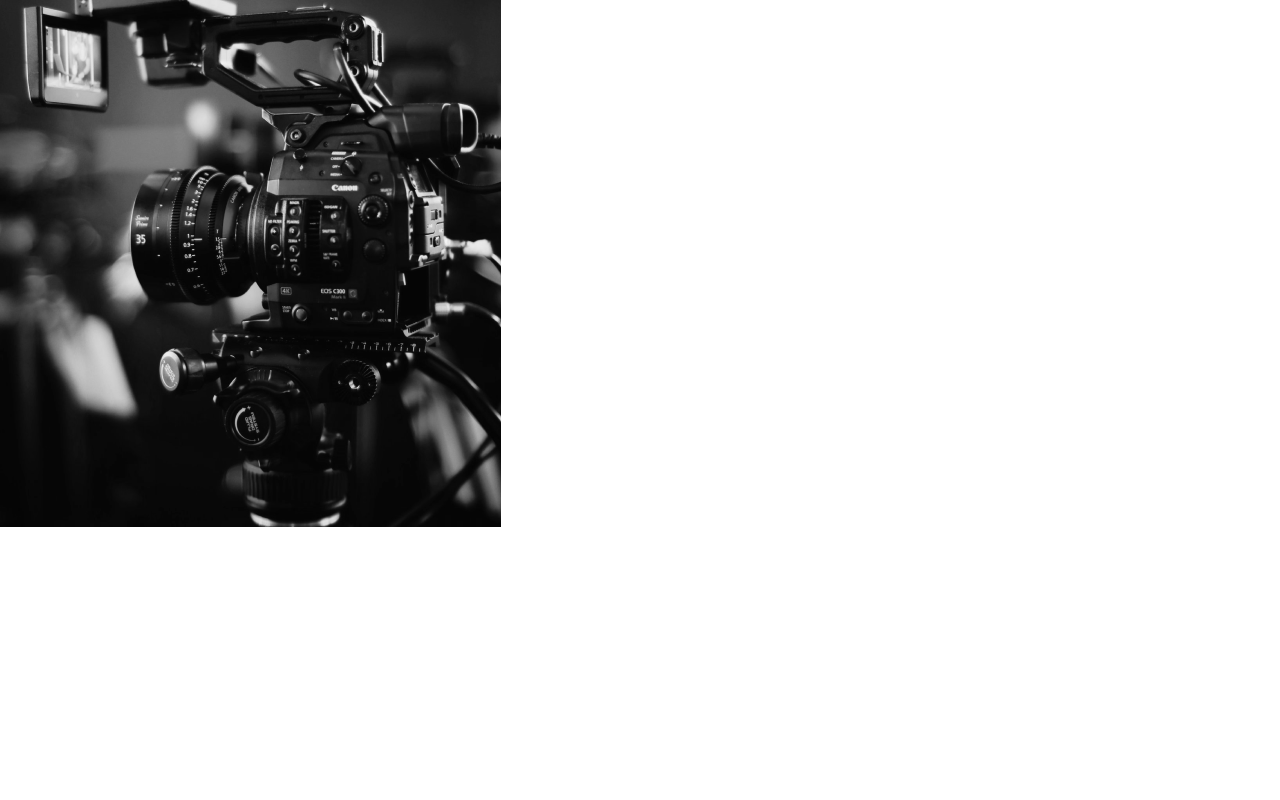
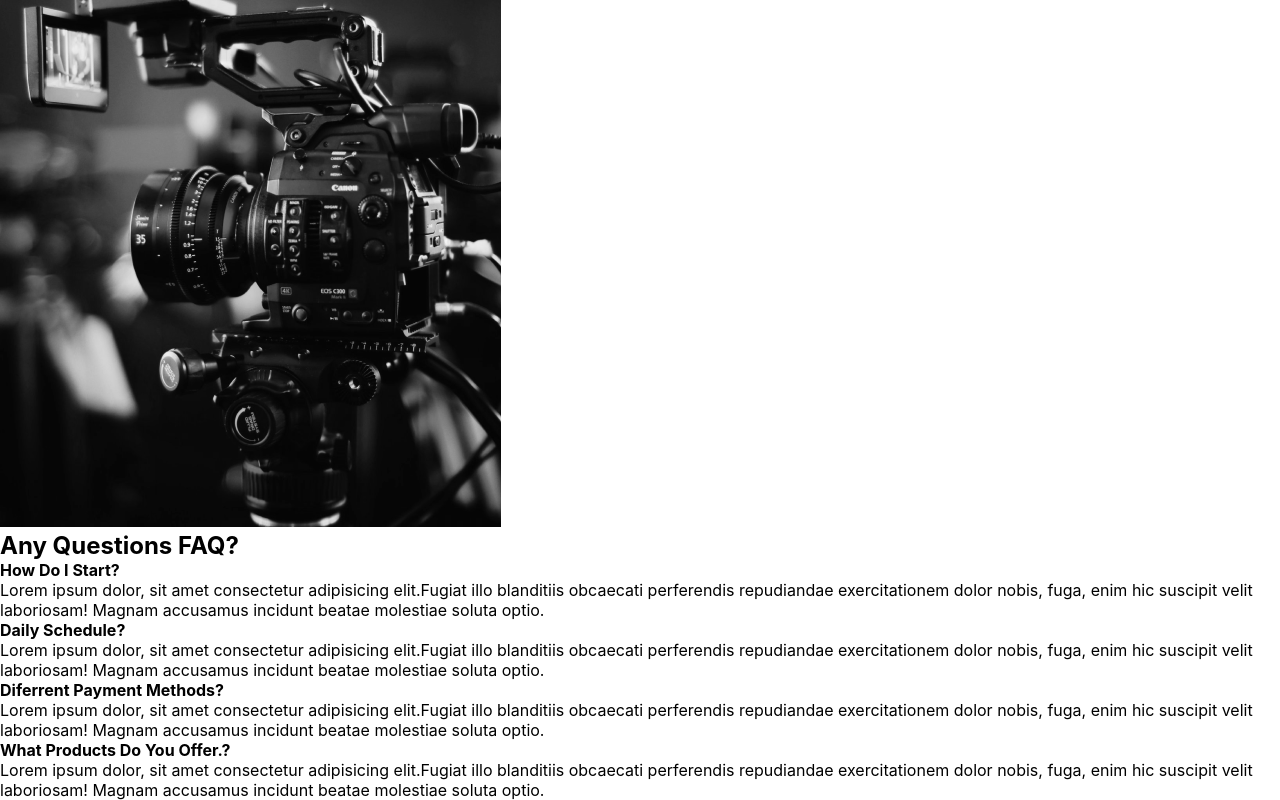
Before and after one commit to gavryk/Capture-Website, a React (Create React App) app: page / in a window 1280 px wide. Shown: the part 1528-2328 px from the top of the page. Before the commit the page ends 2059 px from the top, so only its background shows below. Built offline with nearby package versions, Linux system fonts and the light colour scheme.

Commit message:
added content for About Page

```diff
--- /dev/null
+++ b/src/components/Faq/Faq.jsx
@@ -0,0 +1,68 @@
+import React from "react";
+import style from "./Faq.module.scss";
+
+const Faq = () => {
+  return (
+    <div className={style.faqSection}>
+      <div className={style.title}>
+        <h2>
+          Any Questions <span>FAQ</span>?
+        </h2>
+      </div>
+      <div className={style.question}>
+        <h4>
+         How Do I Start?
+        </h4>
+        <div className={style.answer}>
+          <p>
+            Lorem ipsum dolor, sit amet consectetur adipisicing elit.Fugiat illo
+            blanditiis obcaecati perferendis repudiandae exercitationem dolor
+            nobis, fuga, enim hic suscipit velit laboriosam! Magnam accusamus
+            incidunt beatae molestiae soluta optio.
+          </p>
+        </div>
+      </div>
+      <div className={style.question}>
+        <h4>
+          Daily Schedule?
+        </h4>
+        <div className={style.answer}>
+          <p>
+            Lorem ipsum dolor, sit amet consectetur adipisicing elit.Fugiat illo
+            blanditiis obcaecati perferendis repudiandae exercitationem dolor
+            nobis, fuga, enim hic suscipit velit laboriosam! Magnam accusamus
+            incidunt beatae molestiae soluta optio.
+          </p>
+        </div>
+      </div>
+      <div className={style.question}>
+        <h4>
+          Diferrent Payment Methods?
+        </h4>
+        <div className={style.answer}>
+          <p>
+            Lorem ipsum dolor, sit amet consectetur adipisicing elit.Fugiat illo
+            blanditiis obcaecati perferendis repudiandae exercitationem dolor
+            nobis, fuga, enim hic suscipit velit laboriosam! Magnam accusamus
+            incidunt beatae molestiae soluta optio.
+          </p>
+        </div>
+      </div>
+      <div className={style.question}>
+        <h4>
+          What Products Do You Offer.?
+        </h4>
+        <div className={style.answer}>
+          <p>
+            Lorem ipsum dolor, sit amet consectetur adipisicing elit.Fugiat illo
+            blanditiis obcaecati perferendis repudiandae exercitationem dolor
+            nobis, fuga, enim hic suscipit velit laboriosam! Magnam accusamus
+            incidunt beatae molestiae soluta optio.
+          </p>
+        </div>
+      </div>
+    </div>
+  );
+};
+
+export default Faq;
--- a/src/components/Services/Services.jsx
+++ b/src/components/Services/Services.jsx
@@ -46,7 +46,7 @@ const Services = () => {
         </div>
       </div>
       <div className={style.image}>
-          <img src={home2} alt="" />
+          <img src={home2} alt="service" />
       </div>
     </div>
   );
--- a/src/components/index.js
+++ b/src/components/index.js
@@ -1,2 +1,3 @@
 export { default as About } from './About/About';
 export { default as Services } from './Services/Services';
+export { default as Faq } from './Faq/Faq';
--- a/src/pages/AboutUs/AboutUs.jsx
+++ b/src/pages/AboutUs/AboutUs.jsx
@@ -1,5 +1,5 @@
 import React from 'react'
-import { About, Services } from '../../components';
+import { About, Faq, Services } from '../../components';
 import style from './AboutUs.module.scss';
 
 const AboutUs = () => {
@@ -7,6 +7,7 @@ const AboutUs = () => {
     <div className={style.aboutUsPage}>
       <About />
       <Services />
+      <Faq/>
     </div>
   );
 }
```
Also changed, not shown: src/components/Faq/Faq.module.scss (added).
